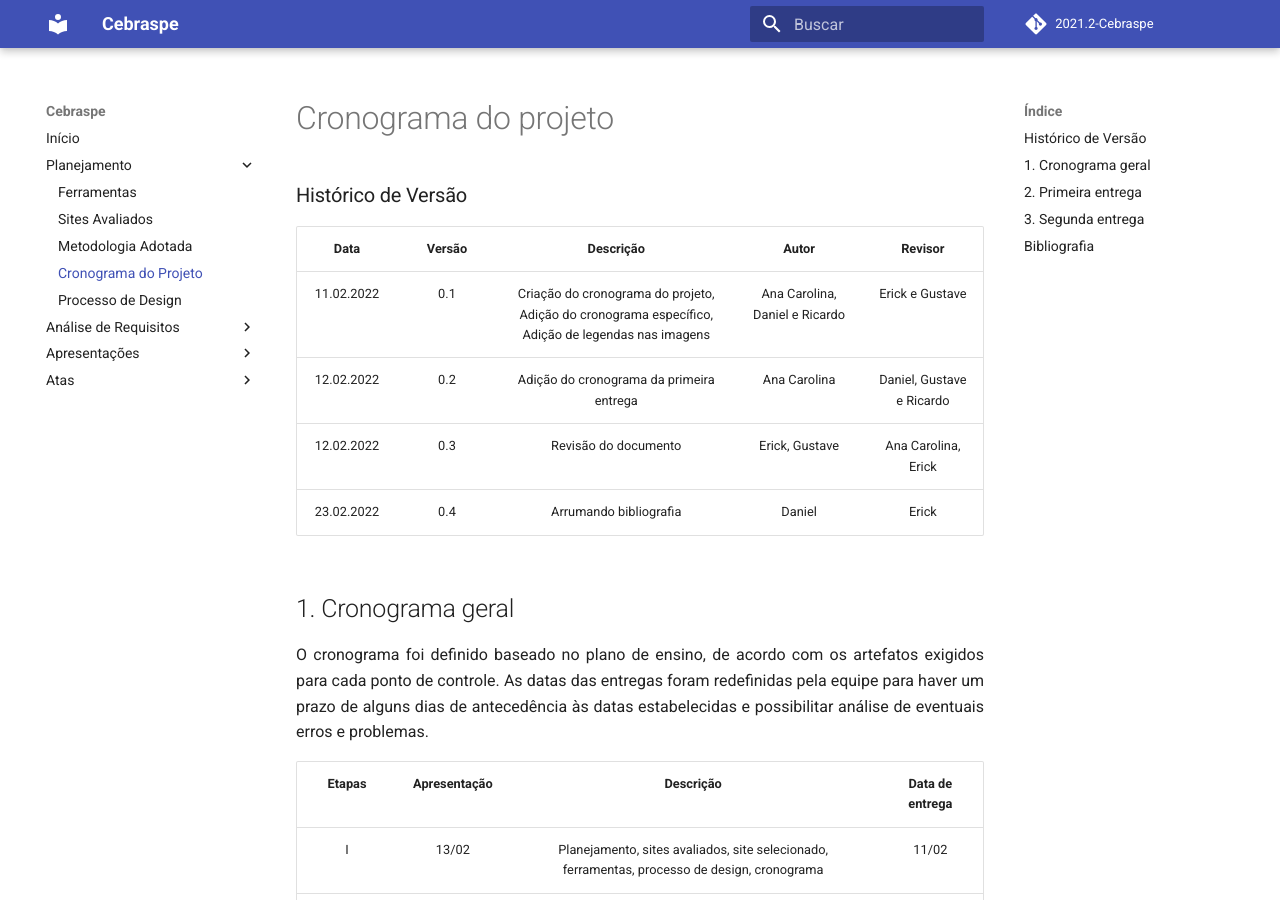
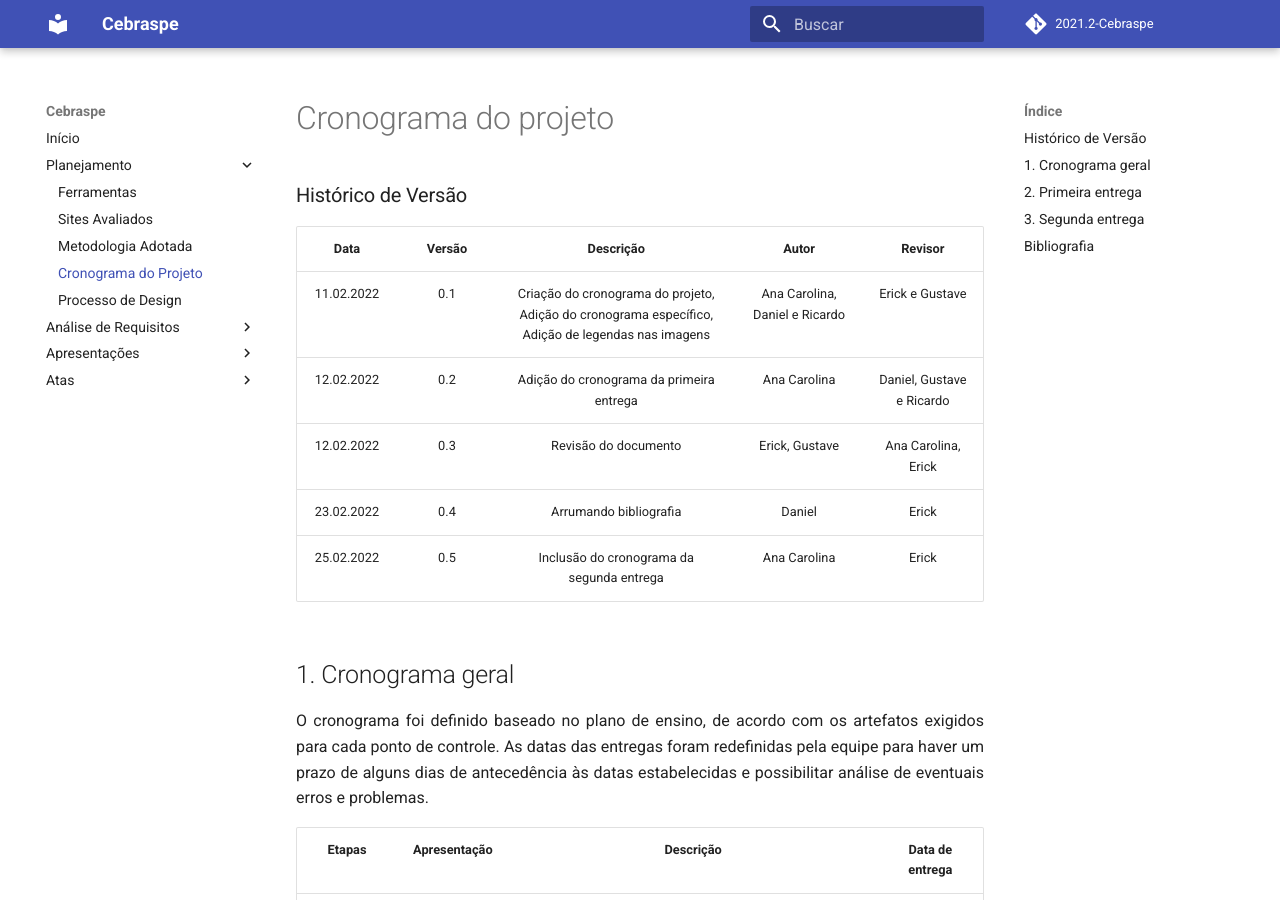
Before and after one commit to Interacao-Humano-Computador/2021.2-Cebraspe, an MkDocs documentation site: the page built from docs/Planejamento/Cronograma/Cronograma.md, in a window 1280 px wide and 900 px high. Built offline with MkDocs 1.6.1 and Material for MkDocs 9.7.7, drawn with Linux system fonts in a browser that asks for light colours; comment, search, counter and statistics services are not loaded.

Commit message:
#11 - Adicionando alterações ao versionamento

```diff
--- a/docs/Planejamento/Cronograma/Cronograma.md
+++ b/docs/Planejamento/Cronograma/Cronograma.md
@@ -8,6 +8,7 @@
 | 12.02.2022 | 0.2 | Adição do cronograma da primeira entrega | Ana Carolina | Daniel, Gustave e Ricardo |
 | 12.02.2022 | 0.3 | Revisão do documento | Erick, Gustave | Ana Carolina, Erick |
 | 23.02.2022 | 0.4 | Arrumando bibliografia | Daniel | Erick |
+| 25.02.2022 | 0.5 | Inclusão do cronograma da segunda entrega | Ana Carolina | Erick |
 
 ## 1. Cronograma geral
 <p style="text-align: justify;">O cronograma foi definido baseado no plano de ensino, de acordo com os artefatos exigidos para cada ponto de controle. As datas das entregas foram redefinidas pela equipe para haver um prazo de alguns dias de antecedência às datas estabelecidas e possibilitar análise de eventuais erros e problemas. </p>
```
